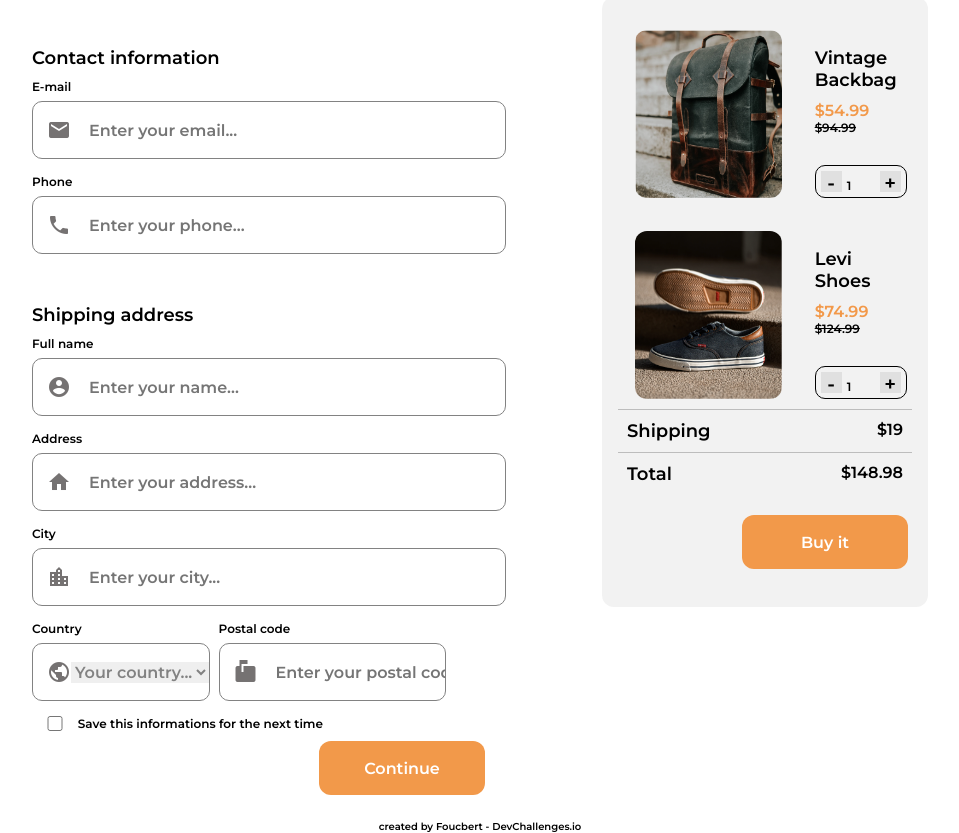
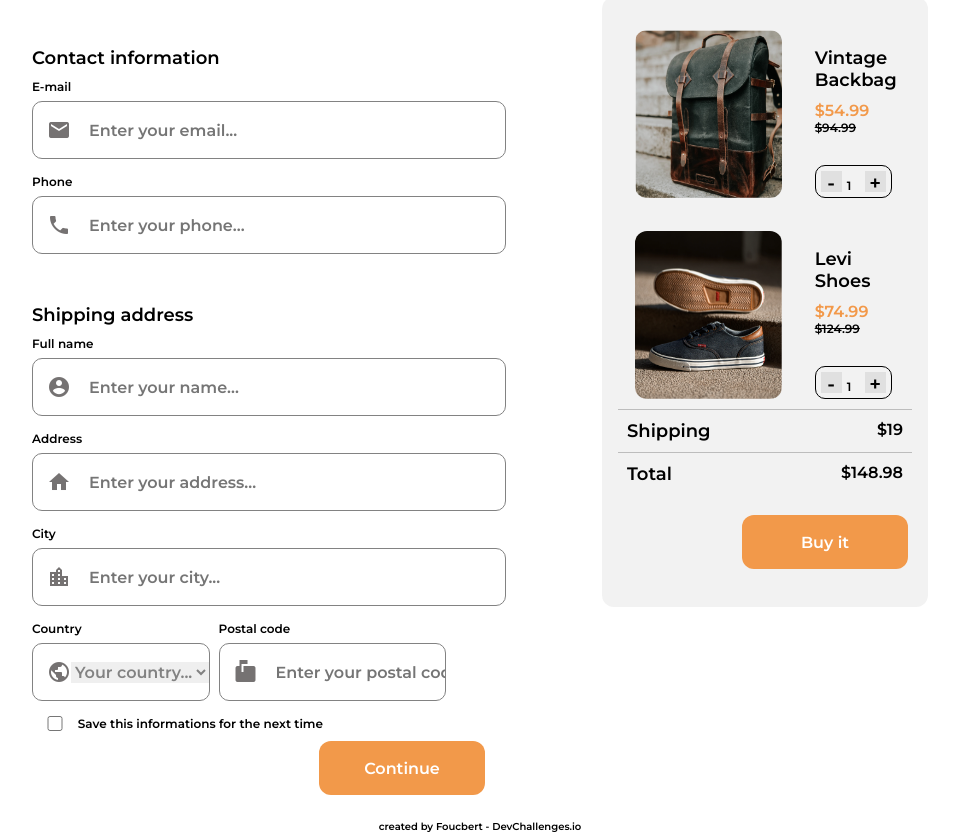
Before and after one commit to Foucbert/Checkout, a plain HTML site: page index.html in a window 1280 px wide. Shown: the part 111-944 px from the top of the page, without its empty margins (160-1119 px from the left). Drawn offline with Linux system fonts and the light colour scheme.

Commit message:
Update style.css

```diff
--- a/style.css
+++ b/style.css
@@ -137,7 +137,7 @@ img {
     margin: 33px 33px 0px 33px
 }
 .nombre {
-    width: 90px;
+    width: 75px;
     border: 1px solid black;
     border-radius: 10px;
     margin-top: 30px;
```
